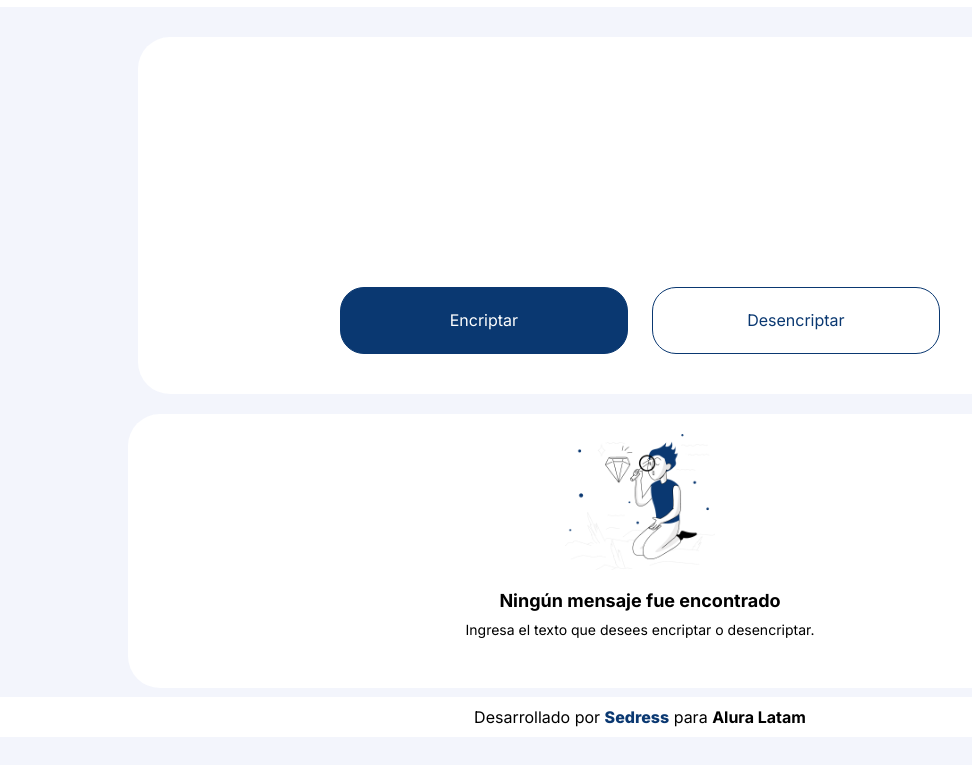
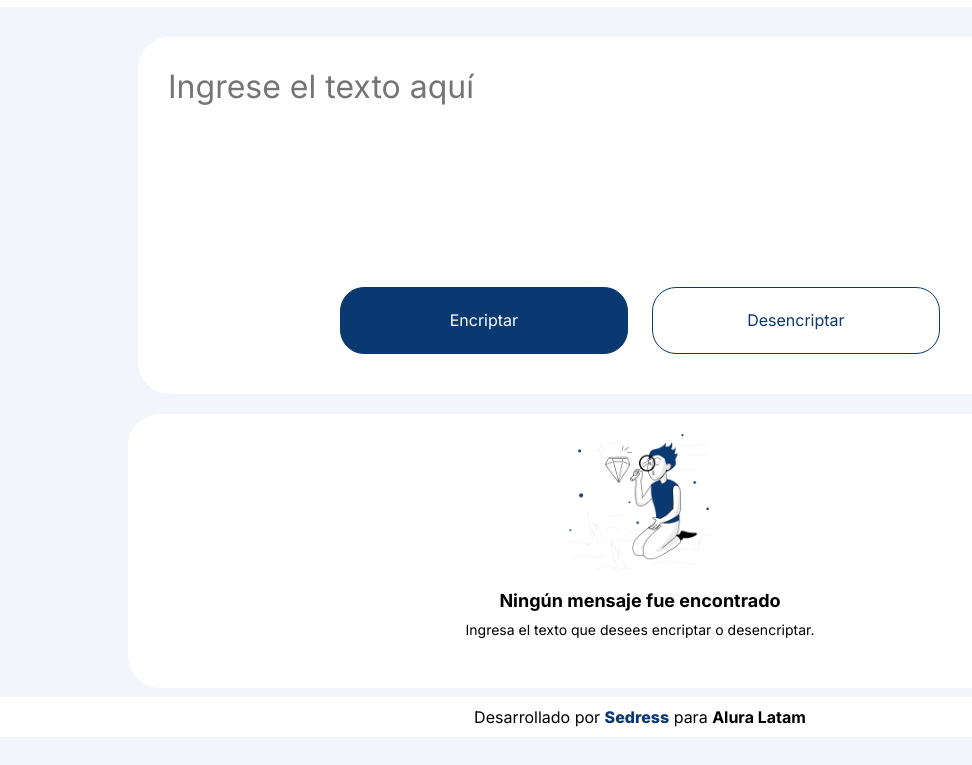
Before and after one commit to sedress/Encriptador-de-Texto, a plain HTML site: page index.html in a window 1280 px wide. Shown: the part 63-828 px from the top of the page, without its empty margins (0-972 px from the left). Drawn offline with Linux system fonts and the light colour scheme.

Commit message:
placeholder

```diff
--- a/index.html
+++ b/index.html
@@ -14,7 +14,7 @@
 
     <main>
         <section class="primera-seccion">
-            <textarea type="text" class="input-text-1" name="Input" id="input-text-1"></textarea>
+            <textarea type="text" class="input-text-1" name="Input" id="input-text-1" placeholder="Ingrese el texto aquí"></textarea>
             <p class="advertencia-1" style="display: none;"><span class="bi--exclamation-circle-fill"></span> Solo letras minúsculas y sin acentos</p>
             <section class="botonesSeccion">
                 <button id="boton-encriptar" class="boton-encriptar" href="">Encriptar</button>
```
